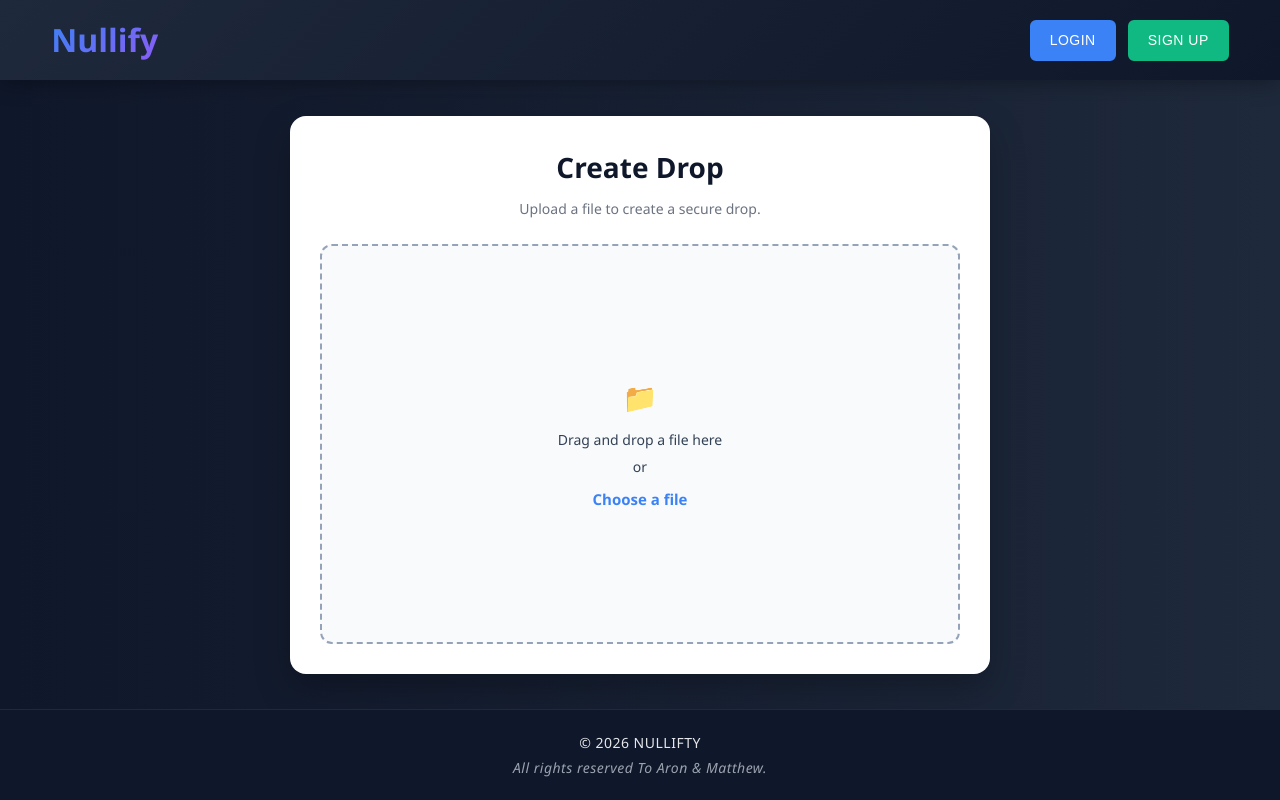
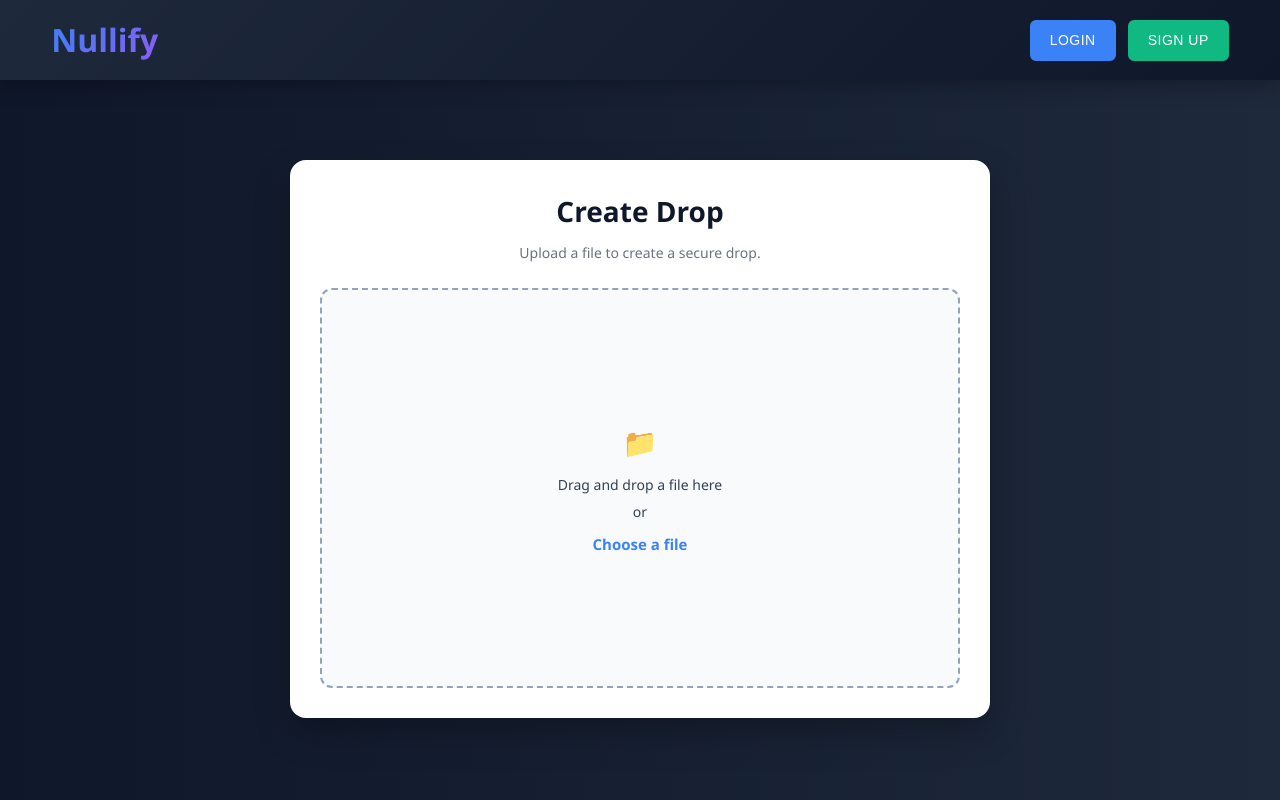
Before and after one commit to aROn-Zunun/Nullify, a Next.js app in the folder my-app/: page /upload in a window 1280 px wide. Shown: the top 800 px of the page. Built offline with nearby package versions, Linux system fonts and the light colour scheme; no server answers.

Commit message:
UI posititon change up

```diff
--- a/my-app/src/app/styles/upload_styles.css
+++ b/my-app/src/app/styles/upload_styles.css
@@ -7,10 +7,14 @@ body {
 }
 
 #create_drop_page {
+  min-height: 100vh;
+
   display: flex;
   justify-content: center;
-  align-items: center;
+  align-items: flex-start;
   font-family: "Segoe UI", Tahoma, Geneva, Verdana, sans-serif;
+
+  padding-top: 80px
 }
 
 #create_drop_container {
```
